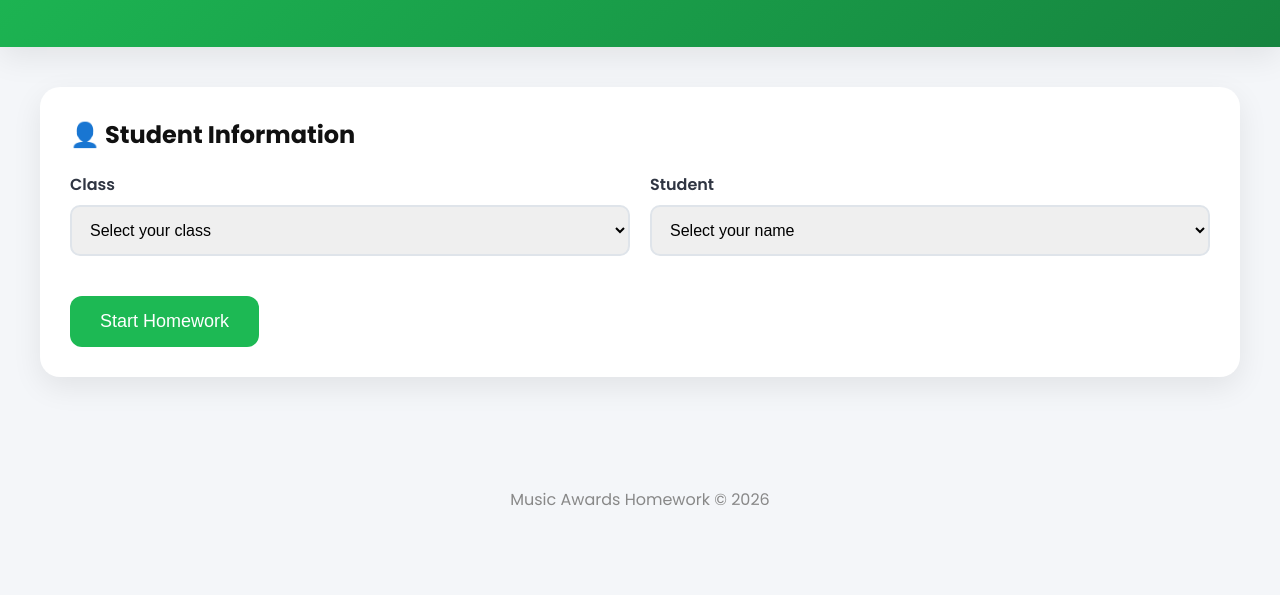
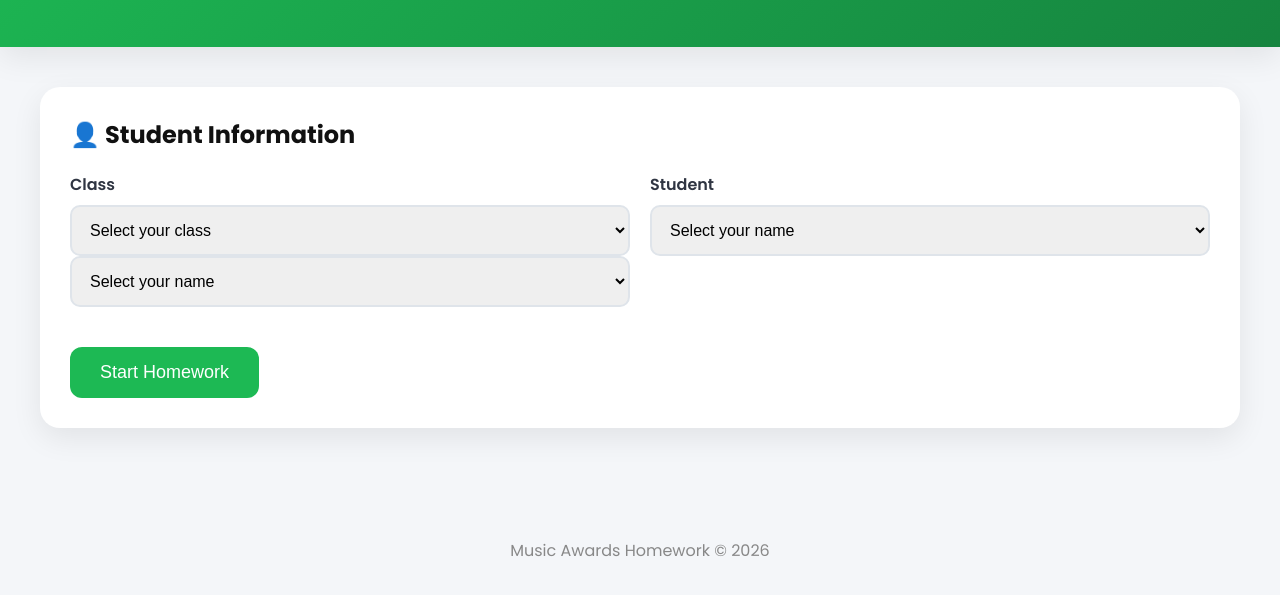
Before and after one commit to alvarocontreras-spec/Music-Awards, a plain HTML site: page index.html in a window 1280 px wide. Shown: the part 161-756 px from the top of the page. Drawn offline with Linux system fonts and the light colour scheme; a script that the page names is missing; files whose address does not match are found by name.

Commit message:
Fix HTML formatting and structure

```diff
--- a/index.html
+++ b/index.html
@@ -44,15 +44,14 @@
 <label>Class</label>
 
 <select id="course">
+    <option value="">Select your class</option>
+    <option value="5thA">5th A</option>
+    <option value="5thB">5th B</option>
+    <option value="5thC">5th C</option>
+</select>
 
-<option value="">Select your class</option>
-
-<option value="5thA">5th A</option>
-
-<option value="5thB">5th B</option>
-
-<option value="5thC">5th C</option>
-
+<select id="student">
+    <option value="">Select your name</option>
 </select>
 
 </div>
```
